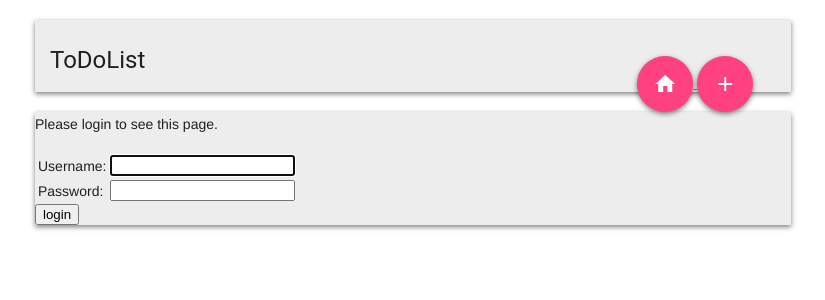
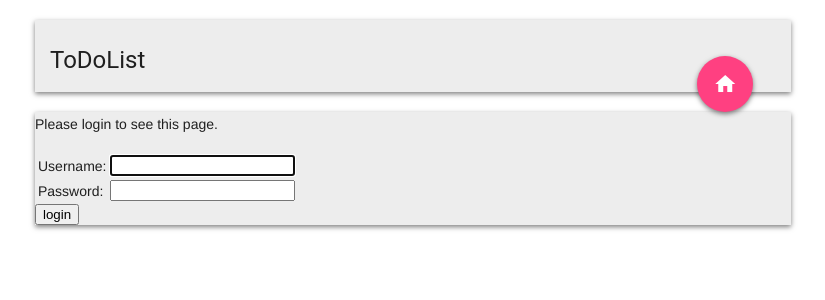
Before and after one commit to robertklim/django-todolist, a Django app: page /login/?next=/details/add/ in a window 1280 px wide. Shown: the top 300 px of the page, without its empty margins (227-1052 px from the left). Run offline with Django 3.2, Linux system fonts and the light colour scheme; some libraries are stand-ins or nearby versions.

Commit message:
Show Todo Add button only if user is logged in

```diff
--- a/src/templates/snippets/nav.html
+++ b/src/templates/snippets/nav.html
@@ -4,9 +4,11 @@
             <i class="material-icons">home</i>
         </button>
     </a>
-    <a href="{% url 'todos:add' %}">
-        <button class="mdl-button mdl-js-button mdl-button--fab mdl-js-ripple-effect mdl-button--colored shadow">
-            <i class="material-icons">add</i>
-        </button>
-    </a>
+    {% if request.user.is_authenticated %}
+        <a href="{% url 'todos:add' %}">
+            <button class="mdl-button mdl-js-button mdl-button--fab mdl-js-ripple-effect mdl-button--colored shadow">
+                <i class="material-icons">add</i>
+            </button>
+        </a>
+    {% endif %}
 </div>
```
